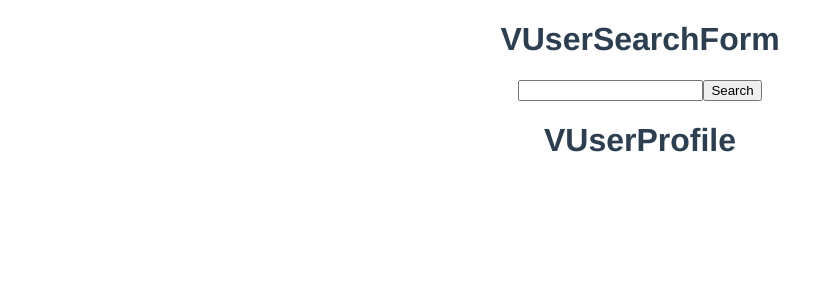
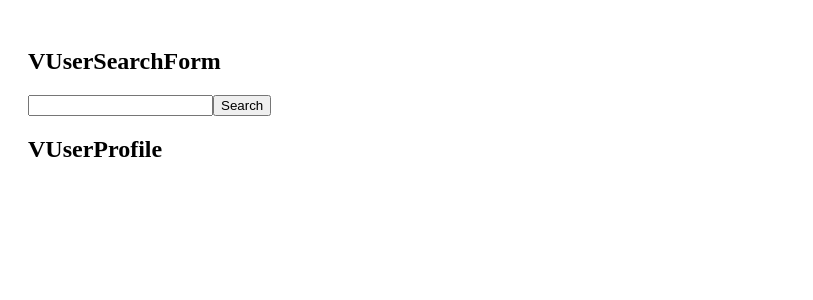
Before and after one commit to MaxGoover/api-github-tdd-vue, a Vue app: page / in a window 1280 px wide. Shown: the top 300 px of the page, without its empty margins (0-813 px from the left). Built offline with nearby package versions, Linux system fonts and the light colour scheme.

Commit message:
Installed ElementUI

```diff
--- a/package.json
+++ b/package.json
@@ -11,6 +11,7 @@
   },
   "dependencies": {
     "axios": "^0.19.2",
+    "element-ui": "^2.13.2",
     "register-service-worker": "^1.0.0",
     "vue": "^2.5.17",
     "vue-router": "^3.0.1",
--- a/src/App.vue
+++ b/src/App.vue
@@ -1,7 +1,9 @@
 <template>
-  <div id="app">
-    <router-view/>
-  </div>
+  <el-container>
+    <el-main>
+      <router-view/>
+    </el-main>
+  </el-container>
 </template>
 
 <style>
--- a/src/main.js
+++ b/src/main.js
@@ -1,9 +1,12 @@
 import './registerServiceWorker'
+import 'element-ui/lib/theme-chalk/index.css'
 import App from './App.vue'
+import Element from 'element-ui'
 import router from './router'
 import store from './store/index'
 import Vue from 'vue'
 
+Vue.use(Element)
 Vue.config.productionTip = false
 
 new Vue({
```
Also changed, not shown: 1 other file (tests, documents, lock files or other folders).
